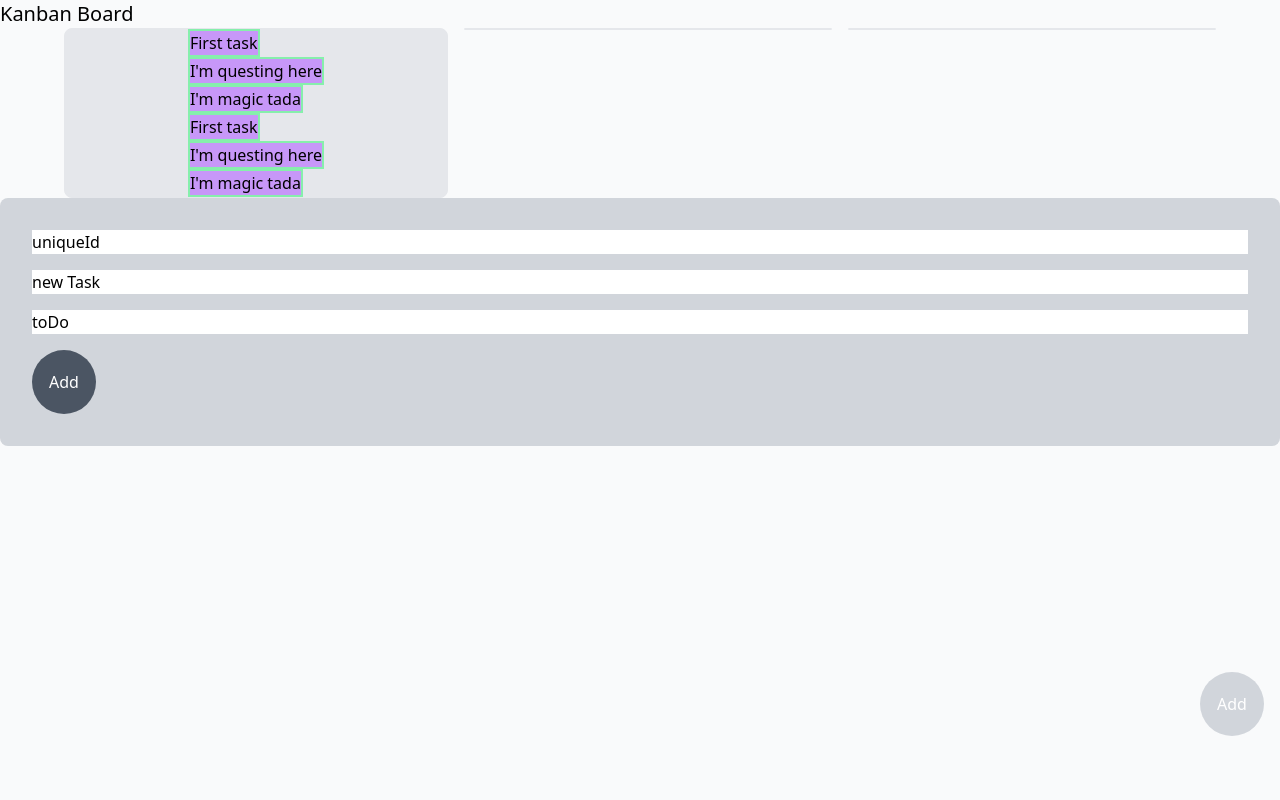
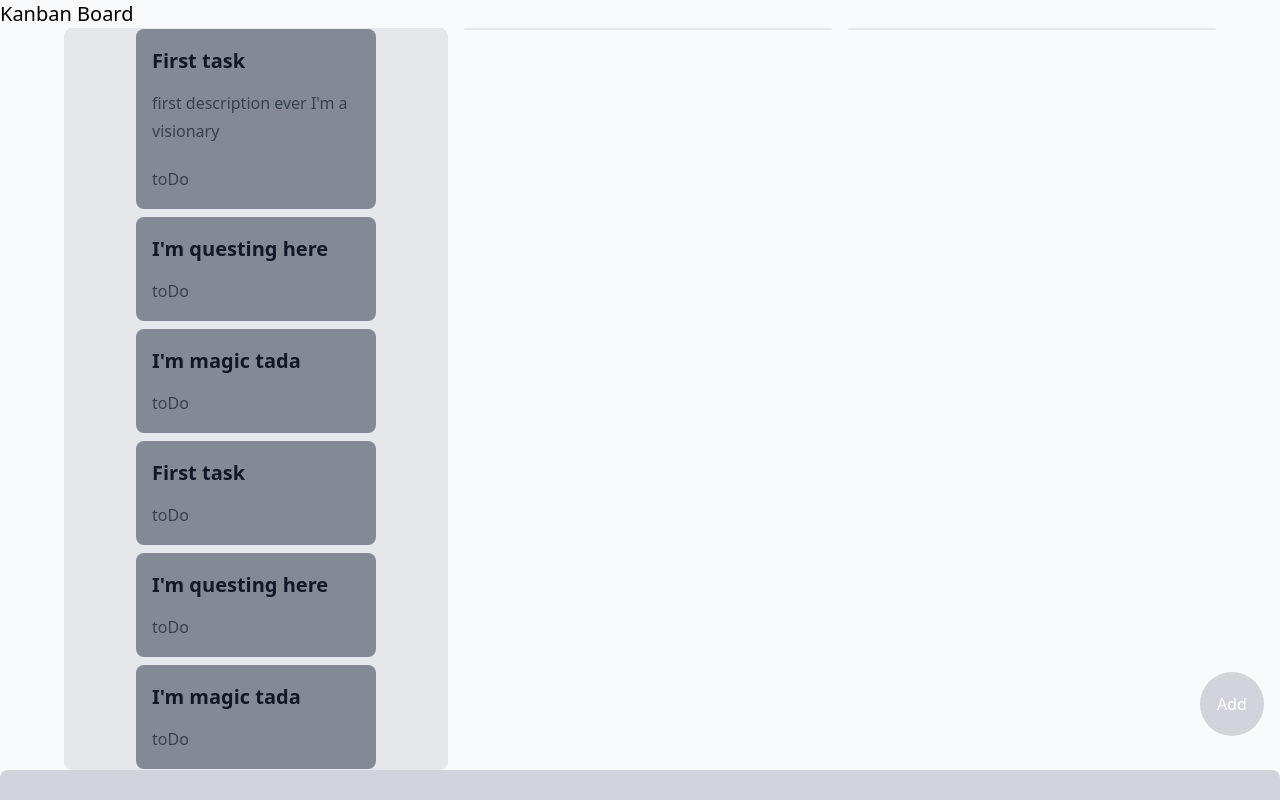
Before and after one commit to vlaier/Kanban-Boards, a Next.js app: page / in a window 1280 px wide. Shown: the top 800 px of the page. Built offline with nearby package versions, Linux system fonts and the light colour scheme.

Commit message:
feat: add styles to Task component

```diff
--- a/package.json
+++ b/package.json
@@ -32,6 +32,8 @@
   "devDependencies": {
     "@commitlint/cli": "^17.4.3",
     "@commitlint/config-conventional": "^17.4.3",
+    "@tailwindcss/forms": "^0.5.3",
+    "@tailwindcss/typography": "^0.5.9",
     "autoprefixer": "^10.4.13",
     "cross-env": "^7.0.3",
     "postcss": "^8.4.21",
--- a/src/components/board/dnd/Draggable.tsx
+++ b/src/components/board/dnd/Draggable.tsx
@@ -11,12 +11,7 @@ export const DraggableItem: React.FC<{
       }
     : undefined;
   return (
-    <div
-      ref={setNodeRef}
-      style={style}
-      {...listeners}
-      className="border-green-300 border-2 w-fit flex items-center justify-center bg-purple-400/80"
-    >
+    <div ref={setNodeRef} style={style} {...listeners}>
       {children}
     </div>
   );
--- a/src/components/board/grid/Board.mocks.ts
+++ b/src/components/board/grid/Board.mocks.ts
@@ -8,6 +8,7 @@ const base: ITaskCard[] = [
   {
     id: '0',
     title: 'First task',
+    description: " first description ever I'm a visionary",
     category: 'toDo',
   },
   {
--- a/src/components/board/grid/Board.tsx
+++ b/src/components/board/grid/Board.tsx
@@ -39,11 +39,15 @@ const Board: React.FC<ITaskCard[]> = (props) => {
     const elements = filtredTasks.map((task) => {
       return (
         <DraggableItem id={task.id} key={task.id}>
-          {task.title}
+          <div className="bg-gray-500/80 backdrop-blur-md w-60 prose flex flex-col p-4 rounded-lg">
+            <h3>{task.title}</h3>
+            {task.description && <p>{task.description}</p>}
+            <span>{task.category}</span>
+          </div>
         </DraggableItem>
       );
     });
-    return <div>{elements}</div>;
+    return <div className="flex flex-col gap-2">{elements}</div>;
   };
   return (
     <DndContext
@@ -72,6 +76,7 @@ const Board: React.FC<ITaskCard[]> = (props) => {
       </div>
       <form className="flex flex-col p-8 bg-gray-300 rounded-lg gap-4">
         <input
+          required={true}
           type="text"
           placeholder="id"
           value={newTask.id}
@@ -109,7 +114,7 @@ const Board: React.FC<ITaskCard[]> = (props) => {
           }}
         >
           Add
-        </button>{' '}
+        </button>
       </form>
       <button
         className="fixed bg-gray-300 h-16 w-16 rounded-full text-white bottom-16 right-4 "
--- a/tailwind.config.js
+++ b/tailwind.config.js
@@ -4,5 +4,5 @@ module.exports = {
   theme: {
     extend: {},
   },
-  plugins: [],
+  plugins: [require('@tailwindcss/typography'), require('@tailwindcss/forms')],
 };
```
Also changed, not shown: 1 other file (tests, documents, lock files or other folders).
